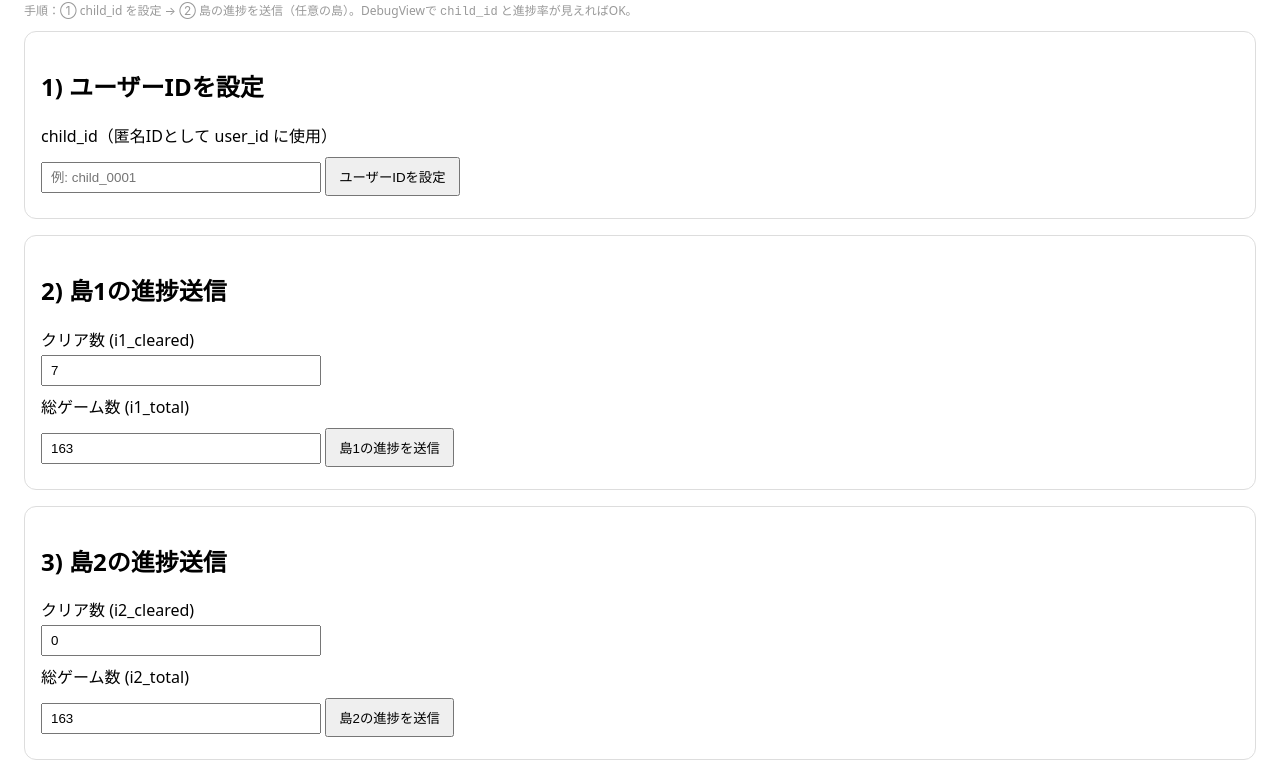
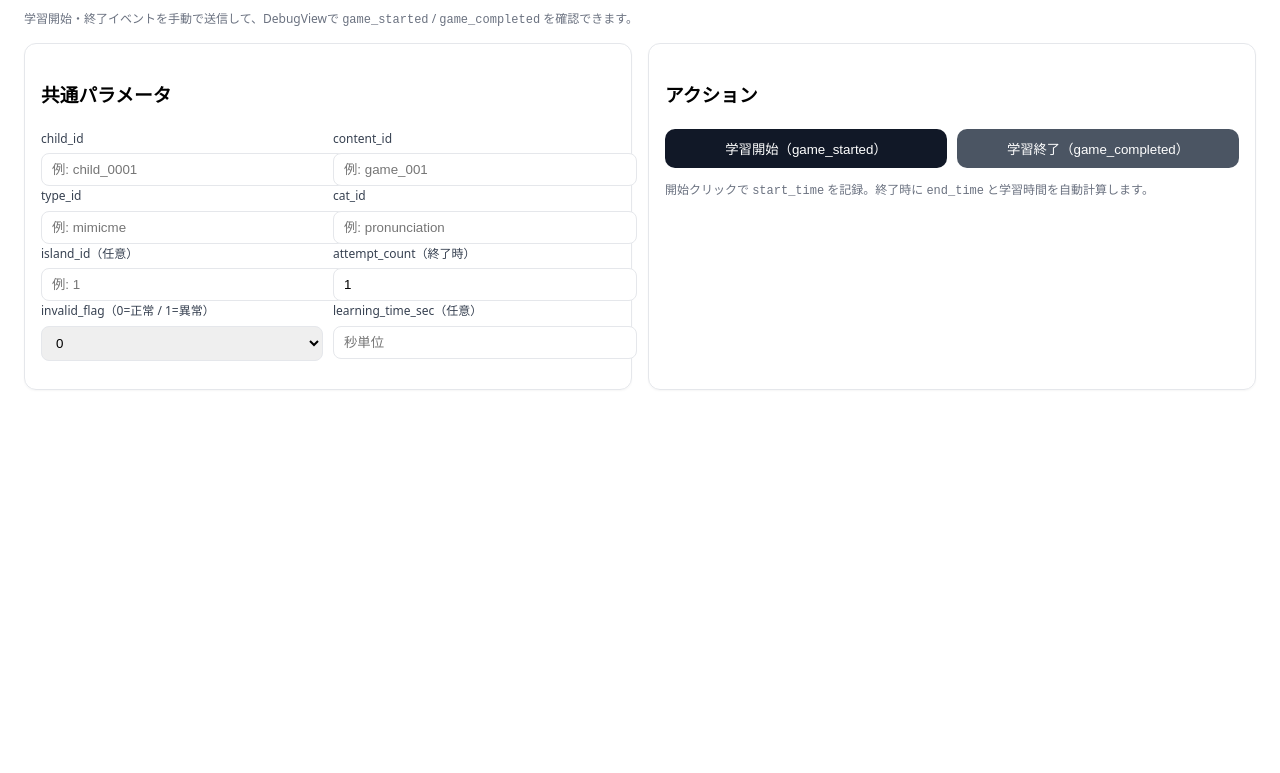
Before and after one commit to tomota45/my-website20251002, a plain HTML site: page index.html in a window 1280 px wide. Shown: the part 81-854 px from the top of the page. After the commit the page ends 800 px from the top, so only its background shows below. Drawn offline with Linux system fonts and the light colour scheme.

Commit message:
Update index.html　手動イベント計測

```diff
--- a/index.html
+++ b/index.html
@@ -3,111 +3,133 @@
 <head>
   <meta charset="utf-8">
   <meta name="viewport" content="width=device-width, initial-scale=1">
-  <title>GA4 テスト用ページ（user_id + child_id/島1〜3対応・修正版）</title>
+  <title>GA4 手動イベント計測テスト（G-63CFYTMVDM）</title>
 
-  <!-- GA4 -->
+  <!-- ★あなたの計測ID -->
   <script async src="https://www.googletagmanager.com/gtag/js?id=G-63CFYTMVDM"></script>
   <script>
     window.dataLayer = window.dataLayer || [];
-    function gtag(){dataLayer.push(arguments);}
+    function gtag(){ dataLayer.push(arguments); }
     gtag('js', new Date());
-    // 初期設定（ここでは user_id はまだ設定しない）
-    gtag('config', 'G-63CFYTMVDM');
+    gtag('config', 'G-63CFYTMVDM', { send_page_view: true });
   </script>
 
   <style>
-    body { font-family: system-ui, -apple-system, Segoe UI, Roboto, 'Noto Sans JP', sans-serif; margin: 24px; }
-    h1 { margin-bottom: 8px; }
-    .card { border: 1px solid #ddd; border-radius: 12px; padding: 16px; margin-bottom: 16px; }
-    label { display:block; margin: 8px 0 4px; }
-    input { width: 260px; padding: 6px 8px; }
-    button { padding: 8px 12px; margin-top: 6px; cursor: pointer; }
-    .small { color:#666; font-size: 12px; margin-top: 6px; }
-    .ok { color: #066a00; }
-    .muted { color:#999; font-size:12px; }
+    body { font-family: system-ui, -apple-system, Segoe UI, Roboto, 'Noto Sans JP', sans-serif; margin: 24px; line-height: 1.7; }
+    h1 { margin: 0 0 12px; }
+    .grid { display: grid; gap: 16px; grid-template-columns: repeat(auto-fit, minmax(280px, 1fr)); }
+    .card { border: 1px solid #e5e7eb; border-radius: 12px; padding: 16px; box-shadow: 0 1px 2px rgba(0,0,0,.04); }
+    label { display:block; font-size: 12px; color:#374151; margin-bottom: 4px; }
+    input, select { width: 100%; padding: 8px 10px; border:1px solid #e5e7eb; border-radius: 8px; }
+    .row { display: grid; grid-template-columns: 1fr 1fr; gap: 10px; }
+    button { padding: 10px 14px; border: 0; border-radius: 10px; cursor: pointer; background: #111827; color: #fff; }
+    button.secondary { background:#4b5563; }
+    .muted { color:#6b7280; font-size: 12px; }
+    .ok { color:#065f46; }
   </style>
 </head>
 <body>
-  <h1>GA4 テスト用ページ（修正版 v1）</h1>
-  <p class="muted">手順：① child_id を設定 → ② 島の進捗を送信（任意の島）。DebugViewで <code>child_id</code> と進捗率が見えればOK。</p>
+  <h1>GA4 手動イベント計測テスト</h1>
+  <p class="muted">学習開始・終了イベントを手動で送信して、DebugViewで <code>game_started</code> / <code>game_completed</code> を確認できます。</p>
 
-  <div class="card">
-    <h2>1) ユーザーIDを設定</h2>
-    <label>child_id（匿名IDとして user_id に使用）</label>
-    <input id="childId" placeholder="例: child_0001" />
-    <button onclick="setUserId()">ユーザーIDを設定</button>
-    <div id="userIdMsg" class="small"></div>
-  </div>
+  <div class="grid">
+    <div class="card">
+      <h3>共通パラメータ</h3>
+      <div class="row">
+        <div><label>child_id</label><input id="child_id" placeholder="例: child_0001"></div>
+        <div><label>content_id</label><input id="content_id" placeholder="例: game_001"></div>
+      </div>
+      <div class="row">
+        <div><label>type_id</label><input id="type_id" placeholder="例: mimicme"></div>
+        <div><label>cat_id</label><input id="cat_id" placeholder="例: pronunciation"></div>
+      </div>
+      <div class="row">
+        <div><label>island_id（任意）</label><input id="island_id" placeholder="例: 1"></div>
+        <div><label>attempt_count（終了時）</label><input id="attempt_count" type="number" value="1" min="1"></div>
+      </div>
+      <div class="row">
+        <div><label>invalid_flag（0=正常 / 1=異常）</label>
+          <select id="invalid_flag"><option value="0">0</option><option value="1">1</option></select>
+        </div>
+        <div><label>learning_time_sec（任意）</label><input id="learning_time_sec" type="number" placeholder="秒単位"></div>
+      </div>
+      <p id="status" class="muted"></p>
+    </div>
 
-  <div class="card">
-    <h2>2) 島1の進捗送信</h2>
-    <label>クリア数 (i1_cleared)</label>
-    <input id="cleared1" type="number" value="7" min="0">
-    <label>総ゲーム数 (i1_total)</label>
-    <input id="total1" type="number" value="163" min="1">
-    <button onclick="sendIslandProgress(1)">島1の進捗を送信</button>
-    <div id="progressMsg1" class="small"></div>
-  </div>
-
-  <div class="card">
-    <h2>3) 島2の進捗送信</h2>
-    <label>クリア数 (i2_cleared)</label>
-    <input id="cleared2" type="number" value="0" min="0">
-    <label>総ゲーム数 (i2_total)</label>
-    <input id="total2" type="number" value="163" min="1">
-    <button onclick="sendIslandProgress(2)">島2の進捗を送信</button>
-    <div id="progressMsg2" class="small"></div>
-  </div>
-
-  <div class="card">
-    <h2>4) 島3の進捗送信</h2>
-    <label>クリア数 (i3_cleared)</label>
-    <input id="cleared3" type="number" value="0" min="0">
-    <label>総ゲーム数 (i3_total)</label>
-    <input id="total3" type="number" value="163" min="1">
-    <button onclick="sendIslandProgress(3)">島3の進捗を送信</button>
-    <div id="progressMsg3" class="small"></div>
+    <div class="card">
+      <h3>アクション</h3>
+      <div class="row">
+        <button onclick="onStart()">学習開始（game_started）</button>
+        <button class="secondary" onclick="onEnd()">学習終了（game_completed）</button>
+      </div>
+      <p class="muted">開始クリックで <code>start_time</code> を記録。終了時に <code>end_time</code> と学習時間を自動計算します。</p>
+    </div>
   </div>
 
   <script>
-    // 1) child_id を GA4 に設定（user_id と user_properties の両方に反映）
-    function setUserId() {
-      const id = document.getElementById('childId').value.trim();
-      if (!id) { alert('child_id を入力してください'); return; }
+    const MEAS_ID = 'G-63CFYTMVDM';
+    const startMap = new Map();
+    const nowIso = () => new Date().toISOString();
+    const read = id => document.getElementById(id).value.trim();
+    const setStatus = (msg, ok=false) => {
+      const el = document.getElementById('status');
+      el.innerHTML = ok ? '<span class="ok">✅ '+msg+'</span>' : msg;
+    };
 
-      // user_id を設定（以降のヒットに付与）
-      gtag('config', 'G-63CFYTMVDM', { user_id: id });
-
-      // DebugView で確認しやすいよう user_properties にも保存
-      gtag('set', 'user_properties', { child_id: id });
-
-      document.getElementById('userIdMsg').innerHTML =
-        '設定: user_id / child_id = <span class="ok">' + id + '</span>';
-      console.log('✅ set user_id & child_id:', id);
+    function validateCommon(){
+      const c = {
+        child_id: read('child_id'),
+        content_id: read('content_id'),
+        type_id: read('type_id'),
+        cat_id: read('cat_id')
+      };
+      if(Object.values(c).some(v=>!v)){
+        alert('child_id / content_id / type_id / cat_id を入力してください');
+        return null;
+      }
+      return c;
     }
 
-    // 2) 島ごとの進捗送信（ユーザープロパティ + 記録用イベント）
-    function sendIslandProgress(islandNum) {
-      const cleared = Number(document.getElementById(`cleared${islandNum}`).value);
-      const total = Math.max(1, Number(document.getElementById(`total${islandNum}`).value || 1));
-      const pct = (cleared / total * 100).toFixed(2);
-
-      const propName = `island${islandNum}_progress_percent`;
-      const islandId = `island_0${islandNum}`;
-
-      // 最新進捗（ユーザープロパティ）
-      gtag('set', 'user_properties', { [propName]: pct });
-
-      // 記録用イベント（DebugView ですぐ確認できる）
-      gtag('event', 'game_completed', {
-        island_id: islandId,
-        [propName]: pct,
+    function onStart(){
+      const c = validateCommon();
+      if(!c) return;
+      const island_id = read('island_id') || undefined;
+      const start_time = nowIso();
+      startMap.set(c.content_id, start_time);
+      gtag('event', 'game_started', {
+        ...c,
+        ...(island_id ? { island_id } : {}),
+        start_time,
         debug_mode: true
       });
+      setStatus(`game_started 送信: ${c.content_id} (${start_time})`, true);
+      console.log('[GA] game_started sent', c);
+    }
 
-      document.getElementById(`progressMsg${islandNum}`).innerHTML =
-        `送信: ${propName} = <span class="ok">${pct}%</span>`;
-      console.log(`✅ sent ${propName}:`, pct);
+    function onEnd(){
+      const c = validateCommon();
+      if(!c) return;
+      const island_id = read('island_id') || undefined;
+      const end_time = nowIso();
+      let start_time = startMap.get(c.content_id) || end_time;
+      const manualSec = Number(read('learning_time_sec'));
+      const learning_time_sec = manualSec > 0 ? manualSec :
+        Math.max(0, Math.round((new Date(end_time) - new Date(start_time)) / 1000));
+      const attempt_count = Math.max(1, Number(read('attempt_count')) || 1);
+      const invalid_flag = Number(read('invalid_flag')) || 0;
+
+      gtag('event', 'game_completed', {
+        ...c,
+        ...(island_id ? { island_id } : {}),
+        start_time,
+        end_time,
+        attempt_count,
+        learning_time_sec,
+        invalid_flag,
+        debug_mode: true
+      });
+      setStatus(`game_completed 送信: ${c.content_id} (${learning_time_sec}s)`, true);
+      console.log('[GA] game_completed sent', c);
     }
   </script>
 </body>
```
